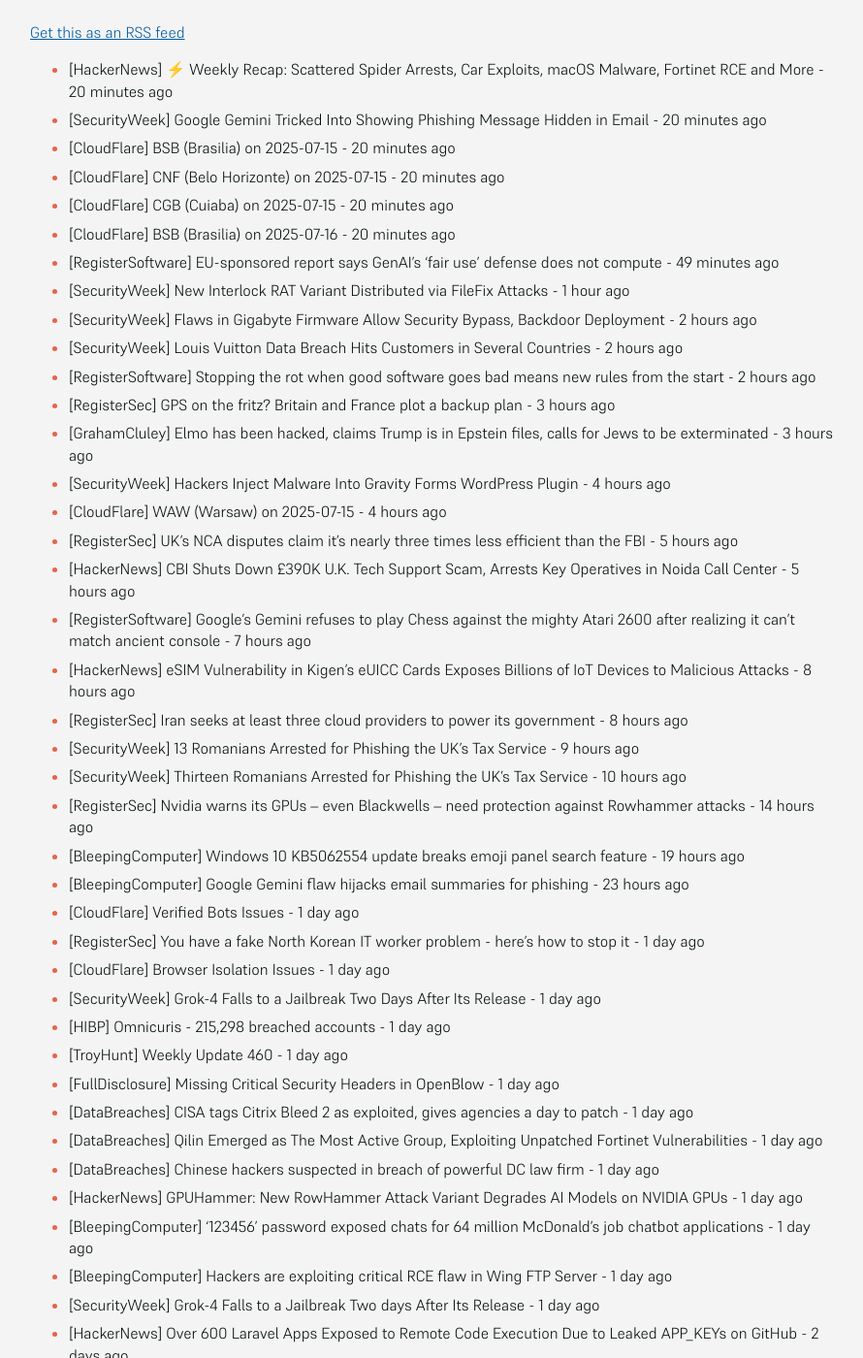
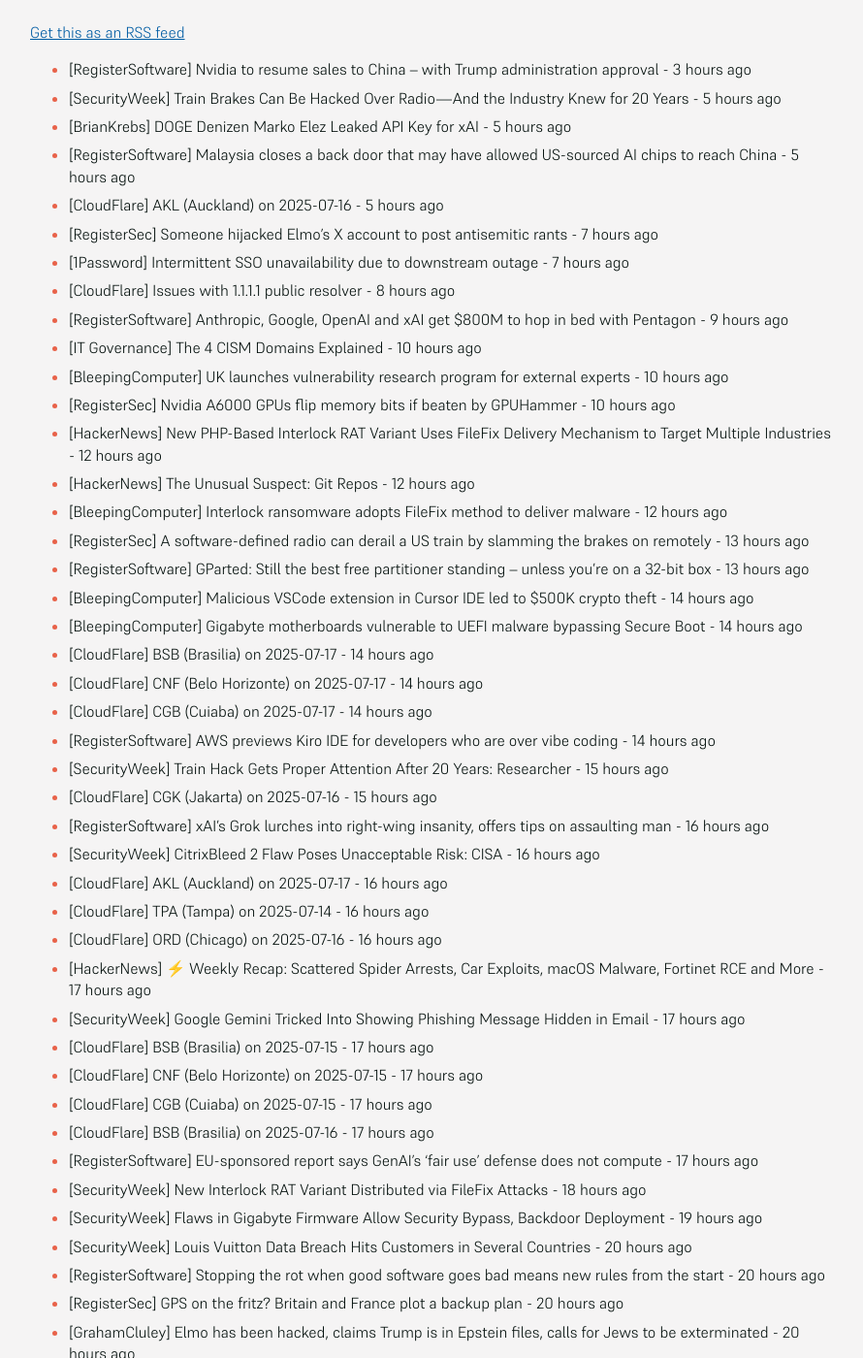
Before and after one commit to SecOpsNews/news, a Jekyll site: the page built from index.md, in a window 1280 px wide and 1400 px high, scrolled down 214 px. Shown: the whole window at 97% size, without its empty margins (193-1083 px from the left). Built offline with Jekyll 4.4.1, drawn with Linux system fonts in a browser that asks for light colours; some of the changed text lies outside the part shown.

Commit message:
New Feed

```diff
--- a/index.md
+++ b/index.md
@@ -9,46 +9,66 @@ description: Latest Updates
 
 <!-- SecOps start -->
 
-- [HackerNews] ⚡ Weekly Recap: Scattered Spider Arrests, Car Exploits, macOS Malware, Fortinet RCE and More - 20 minutes ago
-- [SecurityWeek] Google Gemini Tricked Into Showing Phishing Message Hidden in Email - 20 minutes ago
-- [CloudFlare] BSB (Brasilia) on 2025-07-15 - 20 minutes ago
-- [CloudFlare] CNF (Belo Horizonte) on 2025-07-15 - 20 minutes ago
-- [CloudFlare] CGB (Cuiaba) on 2025-07-15 - 20 minutes ago
-- [CloudFlare] BSB (Brasilia) on 2025-07-16 - 20 minutes ago
-- [RegisterSoftware] EU-sponsored report says GenAI's 'fair use' defense does not compute - 49 minutes ago
-- [SecurityWeek] New Interlock RAT Variant Distributed via FileFix Attacks - 1 hour ago
-- [SecurityWeek] Flaws in Gigabyte Firmware Allow Security Bypass, Backdoor Deployment - 2 hours ago
-- [SecurityWeek] Louis Vuitton Data Breach Hits Customers in Several Countries - 2 hours ago
-- [RegisterSoftware] Stopping the rot when good software goes bad means new rules from the start - 2 hours ago
-- [RegisterSec] GPS on the fritz? Britain and France plot a backup plan - 3 hours ago
-- [GrahamCluley] Elmo has been hacked, claims Trump is in Epstein files, calls for Jews to be exterminated - 3 hours ago
-- [SecurityWeek] Hackers Inject Malware Into Gravity Forms WordPress Plugin - 4 hours ago
-- [CloudFlare] WAW (Warsaw) on 2025-07-15 - 4 hours ago
-- [RegisterSec] UK's NCA disputes claim it's nearly three times less efficient than the FBI - 5 hours ago
-- [HackerNews] CBI Shuts Down £390K U.K. Tech Support Scam, Arrests Key Operatives in Noida Call Center - 5 hours ago
-- [RegisterSoftware] Google’s Gemini refuses to play Chess against the mighty Atari 2600 after realizing it can't match ancient console - 7 hours ago
-- [HackerNews] eSIM Vulnerability in Kigen's eUICC Cards Exposes Billions of IoT Devices to Malicious Attacks - 8 hours ago
-- [RegisterSec] Iran seeks at least three cloud providers to power its government - 8 hours ago
-- [SecurityWeek] 13 Romanians Arrested for Phishing the UK’s Tax Service - 9 hours ago
-- [SecurityWeek] Thirteen Romanians Arrested for Phishing the UK’s Tax Service - 10 hours ago
-- [RegisterSec] Nvidia warns its GPUs – even Blackwells – need protection against Rowhammer attacks - 14 hours ago
-- [BleepingComputer] Windows 10 KB5062554 update breaks emoji panel search feature - 19 hours ago
-- [BleepingComputer] Google Gemini flaw hijacks email summaries for phishing - 23 hours ago
+- [RegisterSoftware] Nvidia to resume sales to China – with Trump administration approval - 3 hours ago
+- [SecurityWeek] Train Brakes Can Be Hacked Over Radio—And the Industry Knew for 20 Years - 5 hours ago
+- [BrianKrebs] DOGE Denizen Marko Elez Leaked API Key for xAI - 5 hours ago
+- [RegisterSoftware] Malaysia closes a back door that may have allowed US-sourced AI chips to reach China - 5 hours ago
+- [CloudFlare] AKL (Auckland) on 2025-07-16 - 5 hours ago
+- [RegisterSec] Someone hijacked Elmo's X account to post antisemitic rants - 7 hours ago
+- [1Password] Intermittent SSO unavailability due to downstream outage - 7 hours ago
+- [CloudFlare] Issues with 1.1.1.1 public resolver - 8 hours ago
+- [RegisterSoftware] Anthropic, Google, OpenAI and xAI get $800M to hop in bed with Pentagon - 9 hours ago
+- [IT Governance] The 4 CISM Domains Explained - 10 hours ago
+- [BleepingComputer] UK launches vulnerability research program for external experts - 10 hours ago
+- [RegisterSec] Nvidia A6000 GPUs flip memory bits if beaten by GPUHammer - 10 hours ago
+- [HackerNews] New PHP-Based Interlock RAT Variant Uses FileFix Delivery Mechanism to Target Multiple Industries - 12 hours ago
+- [HackerNews] The Unusual Suspect: Git Repos - 12 hours ago
+- [BleepingComputer] Interlock ransomware adopts FileFix method to deliver malware - 12 hours ago
+- [RegisterSec] A software-defined radio can derail a US train by slamming the brakes on remotely - 13 hours ago
+- [RegisterSoftware] GParted: Still the best free partitioner standing – unless you're on a 32-bit box - 13 hours ago
+- [BleepingComputer] Malicious VSCode extension in Cursor IDE led to $500K crypto theft - 14 hours ago
+- [BleepingComputer] Gigabyte motherboards vulnerable to UEFI malware bypassing Secure Boot - 14 hours ago
+- [CloudFlare] BSB (Brasilia) on 2025-07-17 - 14 hours ago
+- [CloudFlare] CNF (Belo Horizonte) on 2025-07-17 - 14 hours ago
+- [CloudFlare] CGB (Cuiaba) on 2025-07-17 - 14 hours ago
+- [RegisterSoftware] AWS previews Kiro IDE for developers who are over vibe coding - 14 hours ago
+- [SecurityWeek] Train Hack Gets Proper Attention After 20 Years: Researcher - 15 hours ago
+- [CloudFlare] CGK (Jakarta) on 2025-07-16 - 15 hours ago
+- [RegisterSoftware] xAI's Grok lurches into right-wing insanity, offers tips on assaulting man - 16 hours ago
+- [SecurityWeek] CitrixBleed 2 Flaw Poses Unacceptable Risk: CISA - 16 hours ago
+- [CloudFlare] AKL (Auckland) on 2025-07-17 - 16 hours ago
+- [CloudFlare] TPA (Tampa) on 2025-07-14 - 16 hours ago
+- [CloudFlare] ORD (Chicago) on 2025-07-16 - 16 hours ago
+- [HackerNews] ⚡ Weekly Recap: Scattered Spider Arrests, Car Exploits, macOS Malware, Fortinet RCE and More - 17 hours ago
+- [SecurityWeek] Google Gemini Tricked Into Showing Phishing Message Hidden in Email - 17 hours ago
+- [CloudFlare] BSB (Brasilia) on 2025-07-15 - 17 hours ago
+- [CloudFlare] CNF (Belo Horizonte) on 2025-07-15 - 17 hours ago
+- [CloudFlare] CGB (Cuiaba) on 2025-07-15 - 17 hours ago
+- [CloudFlare] BSB (Brasilia) on 2025-07-16 - 17 hours ago
+- [RegisterSoftware] EU-sponsored report says GenAI's 'fair use' defense does not compute - 17 hours ago
+- [SecurityWeek] New Interlock RAT Variant Distributed via FileFix Attacks - 18 hours ago
+- [SecurityWeek] Flaws in Gigabyte Firmware Allow Security Bypass, Backdoor Deployment - 19 hours ago
+- [SecurityWeek] Louis Vuitton Data Breach Hits Customers in Several Countries - 20 hours ago
+- [RegisterSoftware] Stopping the rot when good software goes bad means new rules from the start - 20 hours ago
+- [RegisterSec] GPS on the fritz? Britain and France plot a backup plan - 20 hours ago
+- [GrahamCluley] Elmo has been hacked, claims Trump is in Epstein files, calls for Jews to be exterminated - 20 hours ago
+- [SecurityWeek] Hackers Inject Malware Into Gravity Forms WordPress Plugin - 21 hours ago
+- [CloudFlare] WAW (Warsaw) on 2025-07-15 - 21 hours ago
+- [RegisterSec] UK's NCA disputes claim it's nearly three times less efficient than the FBI - 22 hours ago
+- [HackerNews] CBI Shuts Down £390K U.K. Tech Support Scam, Arrests Key Operatives in Noida Call Center - 22 hours ago
+- [RegisterSoftware] Google’s Gemini refuses to play Chess against the mighty Atari 2600 after realizing it can't match ancient console - 1 day ago
+- [HackerNews] eSIM Vulnerability in Kigen's eUICC Cards Exposes Billions of IoT Devices to Malicious Attacks - 1 day ago
+- [RegisterSec] Iran seeks at least three cloud providers to power its government - 1 day ago
+- [SecurityWeek] 13 Romanians Arrested for Phishing the UK’s Tax Service - 1 day ago
+- [SecurityWeek] Thirteen Romanians Arrested for Phishing the UK’s Tax Service - 1 day ago
+- [RegisterSec] Nvidia warns its GPUs – even Blackwells – need protection against Rowhammer attacks - 1 day ago
+- [BleepingComputer] Windows 10 KB5062554 update breaks emoji panel search feature - 1 day ago
+- [BleepingComputer] Google Gemini flaw hijacks email summaries for phishing - 1 day ago
 - [CloudFlare] Verified Bots Issues - 1 day ago
 - [RegisterSec] You have a fake North Korean IT worker problem - here's how to stop it - 1 day ago
 - [CloudFlare] Browser Isolation Issues - 1 day ago
 - [SecurityWeek] Grok-4 Falls to a Jailbreak Two Days After Its Release - 1 day ago
-- [HIBP] Omnicuris - 215,298 breached accounts - 1 day ago
-- [TroyHunt] Weekly Update 460 - 1 day ago
-- [FullDisclosure] Missing Critical Security Headers in OpenBlow - 1 day ago
-- [DataBreaches] CISA tags Citrix Bleed 2 as exploited, gives agencies a day to patch - 1 day ago
-- [DataBreaches] Qilin Emerged as The Most Active Group, Exploiting Unpatched Fortinet Vulnerabilities - 1 day ago
-- [DataBreaches] Chinese hackers suspected in breach of powerful DC law firm - 1 day ago
-- [HackerNews] GPUHammer: New RowHammer Attack Variant Degrades AI Models on NVIDIA GPUs - 1 day ago
-- [BleepingComputer] '123456' password exposed chats for 64 million McDonald’s job chatbot applications - 1 day ago
-- [BleepingComputer] Hackers are exploiting critical RCE flaw in Wing FTP Server - 1 day ago
-- [SecurityWeek] Grok-4 Falls to a Jailbreak Two days After Its Release - 1 day ago
-- [HackerNews] Over 600 Laravel Apps Exposed to Remote Code Execution Due to Leaked APP_KEYs on GitHub - 2 days ago
+- [HIBP] Omnicuris - 215,298 breached accounts - 2 days ago
 - [DataBreaches] Russian-linked hackers appear to have launched a crippling cyberattack on Western New Mexico University - 2 months ago
 - [DataBreaches] SK Telecom vows to take full responsibility for damage from recent data leak - 2 months ago
 - [HackerNews] Storm-1977 Hits Education Clouds with AzureChecker, Deploys 200+ Crypto Mining Containers - 2 months ago
@@ -134,58 +154,58 @@ description: Latest Updates
 - [SecurityWeek] SAP Zero-Day Possibly Exploited by Initial Access Broker - 2 months ago
 - [HackerNews] DslogdRAT Malware Deployed via Ivanti ICS Zero-Day CVE-2025-0282 in Japan Attacks - 2 months ago
 - [HackerNews] Researchers Identify Rack::Static Vulnerability Enabling Data Breaches in Ruby Servers - 2 months ago
-- [SecurityWeek] Hackers Exploit Palo Alto Firewall Vulnerability Day After Disclosure - 4 months ago
-- [SecurityWeek] SGNL Raises $30 Million for Identity Management Solution - 4 months ago
-- [SecurityWeek] New Windows Zero-Day Exploited by Chinese APT: Security Firm - 4 months ago
-- [SecurityWeek] Salt Typhoon Targeting Old Cisco Vulnerabilities in Fresh Telecom Hacks - 4 months ago
-- [RegisterSoftware] After clash over Rust in Linux, now Asahi lead quits distro, slams Linus' kernel leadership - 4 months ago
-- [RegisterSoftware] Lawyers face judge's wrath after AI cites made-up cases in fiery hoverboard lawsuit - 4 months ago
-- [SecurityWeek] SonicWall Firewall Vulnerability Exploited After PoC Publication - 4 months ago
-- [RegisterSoftware] Chinese AI marches on as Baidu makes its chatbot free, Alibaba scores Apple deal - 4 months ago
-- [SecurityWeek] In Other News: $10,000 YouTube Flaw, Cybereason CEO Sues Investors, New OT Security Tool - 4 months ago
-- [RegisterSec] Chinese spies suspected of 'moonlighting' as tawdry ransomware crooks - 4 months ago
-- [SecurityWeek] Meta Paid Out Over $2.3 Million in Bug Bounties in 2024 - 4 months ago
-- [RegisterSoftware] HPE says blocking Juniper buy is a sure Huawei to ensure China and Cisco thrive - 4 months ago
-- [RegisterSec] Watchdog ponders why Apple doesn't apply its strict app tracking rules to itself - 4 months ago
-- [SecurityWeek] Rising Tides: Lesley Carhart on Bridging Enterprise Security and OT—and Improving the Human Condition - 4 months ago
-- [RegisterSoftware] Why do younger coders struggle to break through the FOSS graybeard barrier? - 4 months ago
-- [RegisterSec] 2 charged over alleged New IRA terrorism activity linked to cops' spilled data - 4 months ago
-- [RegisterSoftware] Datacenter energy demand in bitbarn 'capital of the world' Virginia nearly doubled in second half of 2024 - 4 months ago
-- [SecurityWeek] Sean Cairncross is Trump Nominee for National Cyber Director - 4 months ago
-- [RegisterSec] Critical PostgreSQL bug tied to zero-day attack on US Treasury - 4 months ago
-- [RegisterSoftware] Users await the fine print on SAP Business Suite reboot - 4 months ago
-- [SecurityWeek] Virginia Attorney General’s Office Struck by Cyberattack Targeting Attorneys’ Computer Systems - 4 months ago
-- [CloudFlare] Pages 1014/403 errors - 4 months ago
-- [CloudFlare] D1 API failures - 4 months ago
-- [CloudFlare] D1 Dashboard issues - 4 months ago
-- [CloudFlare] Network Performance Issues in Portland - 4 months ago
-- [CloudFlare] CMH (Columbus) on 2025-02-14 - 4 months ago
-- [CloudFlare] MFE (McAllen) on 2025-02-14 - 4 months ago
-- [CloudFlare] CASB Google Workspace Findings Lag - 4 months ago
-- [HackerNews] PostgreSQL Vulnerability Exploited Alongside BeyondTrust Zero-Day in Targeted Attacks - 4 months ago
-- [BleepingComputer] whoAMI attacks give hackers code execution on Amazon EC2 instances - 4 months ago
-- [CloudFlare] YUL (Montréal) on 2025-02-17 - 4 months ago
-- [BleepingComputer] Microsoft fixes bug causing Windows Server 2025 boot errors - 4 months ago
-- [HackerNews] RansomHub Becomes 2024’s Top Ransomware Group, Hitting 600+ Organizations Globally - 4 months ago
-- [CloudFlare] VNO (Vilnius) on 2025-02-17 - 4 months ago
-- [BleepingComputer] Chinese hackers breach more US telecoms via unpatched Cisco routers - 4 months ago
-- [CloudFlare] LHR (London) on 2025-02-18 - 4 months ago
-- [HackerNews] Microsoft: Russian-Linked Hackers Using 'Device Code Phishing' to Hijack Accounts - 4 months ago
-- [BleepingComputer] PostgreSQL flaw exploited as zero-day in BeyondTrust breach - 4 months ago
-- [CloudFlare] FRA (Frankfurt) on 2025-02-18 - 4 months ago
-- [HackerNews] AI-Powered Social Engineering: Ancillary Tools and Techniques - 4 months ago
-- [BleepingComputer] Malicious PirateFi game infects Steam users with Vidar malware - 4 months ago
-- [HackerNews] Lazarus Group Deploys Marstech1 JavaScript Implant in Targeted Developer Attacks - 4 months ago
-- [CloudFlare] PRG (Prague) on 2025-02-18 - 4 months ago
-- [BleepingComputer] SonicWall firewall bug leveraged in attacks after PoC exploit release - 4 months ago
-- [CloudFlare] IAD (Ashburn) on 2025-02-18 - 4 months ago
-- [CloudFlare] FRA (Frankfurt) on 2025-02-19 - 4 months ago
-- [CloudFlare] AMS (Amsterdam) on 2025-02-19 - 4 months ago
-- [CloudFlare] LHR (London) on 2025-02-20 - 4 months ago
-- [GrahamCluley] US charges two Russian men in connection with Phobos ransomware operation - 4 months ago
-- [BrianKrebs] Nearly a Year Later, Mozilla is Still Promoting OneRep - 4 months ago
-- [Slack] Incident: Some users may have trouble adding multiple existing workspace members to channels by email address - 4 months ago
-- [Slack] Incident: Trouble with adding or triggering steps in Workflow Builder - 4 months ago
+- [SecurityWeek] Hackers Exploit Palo Alto Firewall Vulnerability Day After Disclosure - 5 months ago
+- [SecurityWeek] SGNL Raises $30 Million for Identity Management Solution - 5 months ago
+- [SecurityWeek] New Windows Zero-Day Exploited by Chinese APT: Security Firm - 5 months ago
+- [SecurityWeek] Salt Typhoon Targeting Old Cisco Vulnerabilities in Fresh Telecom Hacks - 5 months ago
+- [RegisterSoftware] After clash over Rust in Linux, now Asahi lead quits distro, slams Linus' kernel leadership - 5 months ago
+- [RegisterSoftware] Lawyers face judge's wrath after AI cites made-up cases in fiery hoverboard lawsuit - 5 months ago
+- [SecurityWeek] SonicWall Firewall Vulnerability Exploited After PoC Publication - 5 months ago
+- [RegisterSoftware] Chinese AI marches on as Baidu makes its chatbot free, Alibaba scores Apple deal - 5 months ago
+- [SecurityWeek] In Other News: $10,000 YouTube Flaw, Cybereason CEO Sues Investors, New OT Security Tool - 5 months ago
+- [RegisterSec] Chinese spies suspected of 'moonlighting' as tawdry ransomware crooks - 5 months ago
+- [SecurityWeek] Meta Paid Out Over $2.3 Million in Bug Bounties in 2024 - 5 months ago
+- [RegisterSoftware] HPE says blocking Juniper buy is a sure Huawei to ensure China and Cisco thrive - 5 months ago
+- [RegisterSec] Watchdog ponders why Apple doesn't apply its strict app tracking rules to itself - 5 months ago
+- [SecurityWeek] Rising Tides: Lesley Carhart on Bridging Enterprise Security and OT—and Improving the Human Condition - 5 months ago
+- [RegisterSoftware] Why do younger coders struggle to break through the FOSS graybeard barrier? - 5 months ago
+- [RegisterSec] 2 charged over alleged New IRA terrorism activity linked to cops' spilled data - 5 months ago
+- [RegisterSoftware] Datacenter energy demand in bitbarn 'capital of the world' Virginia nearly doubled in second half of 2024 - 5 months ago
+- [SecurityWeek] Sean Cairncross is Trump Nominee for National Cyber Director - 5 months ago
+- [RegisterSec] Critical PostgreSQL bug tied to zero-day attack on US Treasury - 5 months ago
+- [RegisterSoftware] Users await the fine print on SAP Business Suite reboot - 5 months ago
+- [SecurityWeek] Virginia Attorney General’s Office Struck by Cyberattack Targeting Attorneys’ Computer Systems - 5 months ago
+- [CloudFlare] Pages 1014/403 errors - 5 months ago
+- [CloudFlare] D1 API failures - 5 months ago
+- [CloudFlare] D1 Dashboard issues - 5 months ago
+- [CloudFlare] Network Performance Issues in Portland - 5 months ago
+- [CloudFlare] CMH (Columbus) on 2025-02-14 - 5 months ago
+- [CloudFlare] MFE (McAllen) on 2025-02-14 - 5 months ago
+- [CloudFlare] CASB Google Workspace Findings Lag - 5 months ago
+- [HackerNews] PostgreSQL Vulnerability Exploited Alongside BeyondTrust Zero-Day in Targeted Attacks - 5 months ago
+- [BleepingComputer] whoAMI attacks give hackers code execution on Amazon EC2 instances - 5 months ago
+- [CloudFlare] YUL (Montréal) on 2025-02-17 - 5 months ago
+- [BleepingComputer] Microsoft fixes bug causing Windows Server 2025 boot errors - 5 months ago
+- [HackerNews] RansomHub Becomes 2024’s Top Ransomware Group, Hitting 600+ Organizations Globally - 5 months ago
+- [CloudFlare] VNO (Vilnius) on 2025-02-17 - 5 months ago
+- [BleepingComputer] Chinese hackers breach more US telecoms via unpatched Cisco routers - 5 months ago
+- [CloudFlare] LHR (London) on 2025-02-18 - 5 months ago
+- [HackerNews] Microsoft: Russian-Linked Hackers Using 'Device Code Phishing' to Hijack Accounts - 5 months ago
+- [BleepingComputer] PostgreSQL flaw exploited as zero-day in BeyondTrust breach - 5 months ago
+- [CloudFlare] FRA (Frankfurt) on 2025-02-18 - 5 months ago
+- [HackerNews] AI-Powered Social Engineering: Ancillary Tools and Techniques - 5 months ago
+- [BleepingComputer] Malicious PirateFi game infects Steam users with Vidar malware - 5 months ago
+- [HackerNews] Lazarus Group Deploys Marstech1 JavaScript Implant in Targeted Developer Attacks - 5 months ago
+- [CloudFlare] PRG (Prague) on 2025-02-18 - 5 months ago
+- [BleepingComputer] SonicWall firewall bug leveraged in attacks after PoC exploit release - 5 months ago
+- [CloudFlare] IAD (Ashburn) on 2025-02-18 - 5 months ago
+- [CloudFlare] FRA (Frankfurt) on 2025-02-19 - 5 months ago
+- [CloudFlare] AMS (Amsterdam) on 2025-02-19 - 5 months ago
+- [CloudFlare] LHR (London) on 2025-02-20 - 5 months ago
+- [GrahamCluley] US charges two Russian men in connection with Phobos ransomware operation - 5 months ago
+- [BrianKrebs] Nearly a Year Later, Mozilla is Still Promoting OneRep - 5 months ago
+- [Slack] Incident: Some users may have trouble adding multiple existing workspace members to channels by email address - 5 months ago
+- [Slack] Incident: Trouble with adding or triggering steps in Workflow Builder - 5 months ago
 - [FullDisclosure] APPLE-SA-01-30-2025-1 GarageBand 10.4.12 - 5 months ago
 - [TroyHunt] Weekly Update 437 - 5 months ago
 - [HIBP] 9Lives - 109,515 breached accounts - 5 months ago
```
